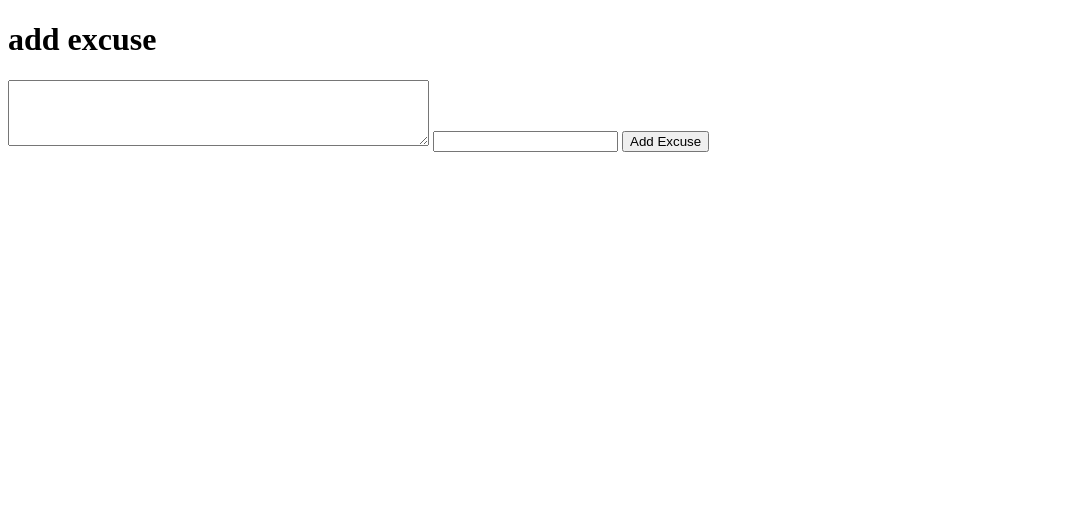
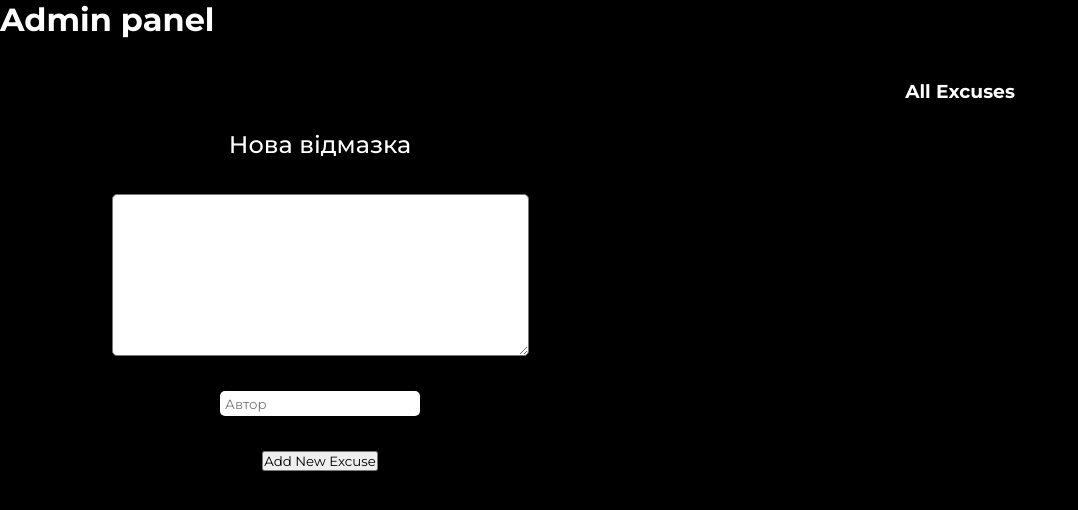
Before and after one commit to xXFeNiksXx/creator-excuse, a website: page public/admin/index.html in a window 1280 px wide. Shown: the whole page, without its empty margins (0-1078 px from the left). Drawn offline with nearby package versions, Linux system fonts and the light colour scheme; no server answers.

Commit message:
add function to show all excuses and add styles to admin panel

```diff
--- a/public/admin/index.html
+++ b/public/admin/index.html
@@ -6,12 +6,29 @@
     <title>admin panel</title>
 <script src='https://cdnjs.cloudflare.com/ajax/libs/jquery/3.7.1/jquery.js' integrity='sha512-+k1pnlgt4F1H8L7t3z95o3/KO+o78INEcXTbnoJQ/F2VqDVhWoaiVml/OEHv9HsVgxUaVW+IbiZPUJQfF/YxZw==' crossorigin='anonymous'></script>
     <script src='https://cdnjs.cloudflare.com/ajax/libs/axios/1.7.2/axios.js' integrity='sha512-vHNHepeQWwAggJlhEk932jRS5sNdn/Nn4F+w4TpXW5dA+04qnd3e7YpfXo6auWhFG6z3FVhmScG4ovtF+qYeZw==' crossorigin='anonymous'></script>
+    <link href="https://fonts.googleapis.com/css?family=Montserrat:100,200,300,regular,500,600,700,800,900,100italic,200italic,300italic,italic,500italic,600italic,700italic,800italic,900italic" rel="stylesheet" />
+    <link rel="stylesheet" href="./style.css">
 </head>
 <body>
-    <h1>add excuse</h1>
-    <textarea id="excuseText" rows="4" cols="50"></textarea>
-    <input type="text"  id="avtor">
-    <button id="addBtn">Add Excuse</button>
+    <div class="wrap">
+        <header>
+            <h1>Admin panel</h1>
+        </header>
+       <main>
+        <form >
+            <p>Нова відмазка</p>
+            <textarea id="excuseText" rows="10" cols="50"></textarea>
+            <input type="text"  id="avtor" placeholder="Автор">
+            <button id="addBtn">Add New Excuse</button>
+        </form>
+        <div class="allExcuses">
+            <h3>All Excuses</h3>
+        </div>
+       </main>
+
+
+    </div>
+
 
     <script src="./main.js"></script>
 </body>
--- a/public/admin/main.js
+++ b/public/admin/main.js
@@ -32,3 +32,20 @@ $('#addBtn').click(function(){
       console.error('Помилка при відправці даних:', error);
     });
 })
+
+function getAllExcuses(){
+  axios.get('http://localhost:5000/excuse')
+  .then(res=>{
+      console.log(res.data);
+      for(let el of res.data){
+          $('.allExcuses').append(`
+            <div class="excuse">
+            <div class="text">${el.mesexcuse}</div>
+               <div class="avtor">${el.avtor}</div>
+            </div>
+
+          `)
+      }
+  })
+}
+getAllExcuses()
--- a/public/admin/style.css
+++ b/public/admin/style.css
@@ -0,0 +1,72 @@
+*{
+    margin: 0;
+    padding: 0;
+    box-sizing: border-box;
+    font-family: Montserrat;
+}
+.wrap{
+    width: 100%;
+    min-height: 100vh;
+    display: flex;
+    flex-direction: column;
+    align-items: center;
+    background-color: #000;
+    color: #fff;
+
+}
+.wrap header{
+    width: 100%;
+    height: 10vh;
+}
+.wrap main{
+    width: 100%;
+    height: 90vh;
+    display: flex;
+}
+.wrap main form{
+    height: 100%;
+    width: 50%;
+    display: flex;
+    flex-direction: column;
+    align-items: center;
+
+}
+.wrap main form p{
+    font-size: 24px;
+    font-weight: 500;
+    margin-top: 50px;
+}
+.wrap main form #excuseText{
+    margin: 35px 0;
+    border-radius: 5px;
+}
+.wrap main form #addBtn{
+    margin: 35px 0;
+}
+.wrap main form input{
+    width: 200px;
+    height: 25px;
+    padding: 5px;
+    border-radius: 5px;
+    border: none;
+}
+.wrap main .allExcuses{
+    width: 50%;
+    height: 100%;
+    display: flex;
+    flex-direction: column;
+    align-items: center;
+}
+.wrap main .allExcuses .excuse{
+    width: 80%;
+    height: 30px;
+    display: flex;
+    align-items: center;
+    justify-content: space-between;
+    background-color: #fff;
+    margin: 10px;
+    color: #000;
+    border-radius: 10px;
+    padding: 5px;
+
+}
```
Also changed, not shown: public/main.js (deleted, +0 -12 lines).
